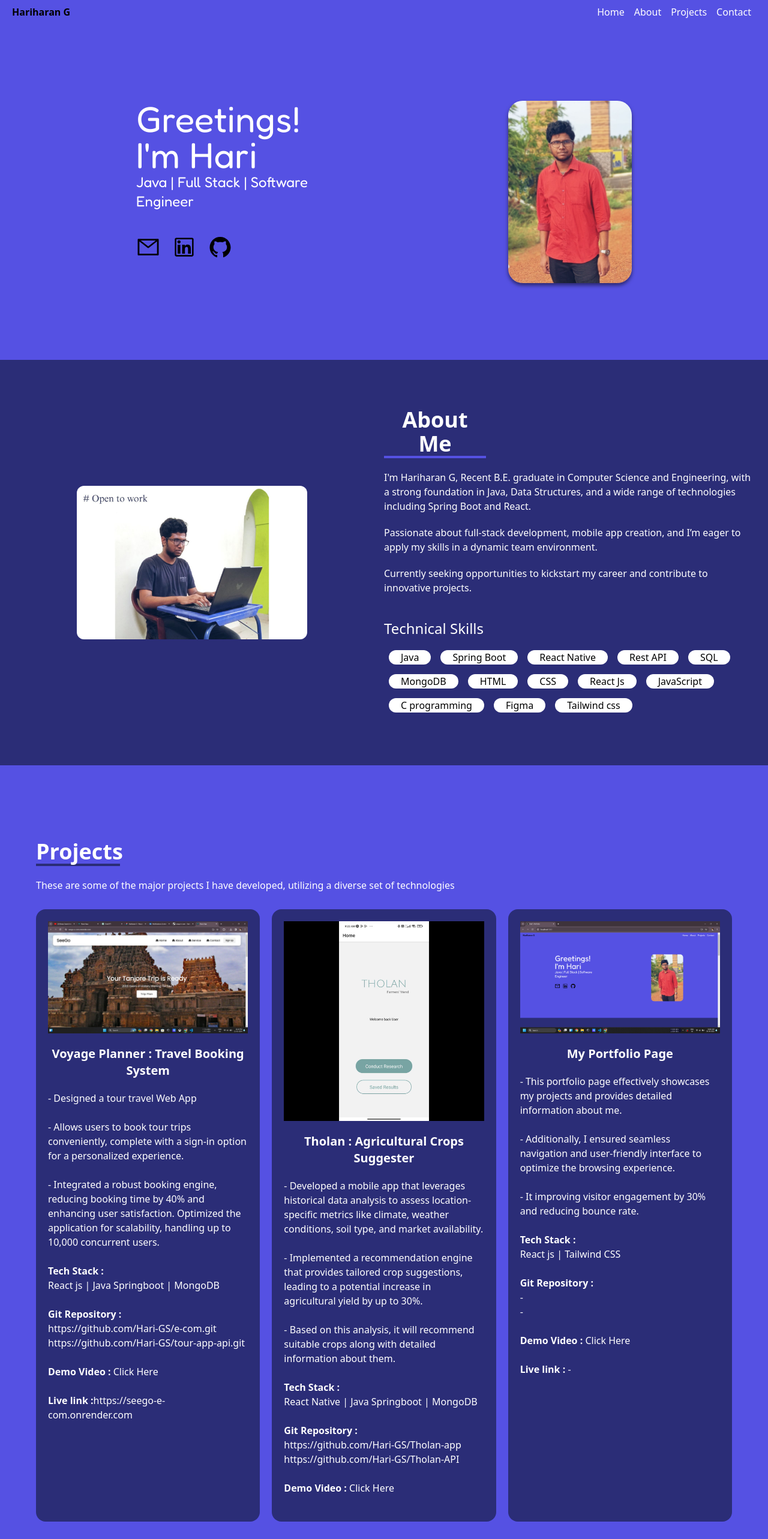
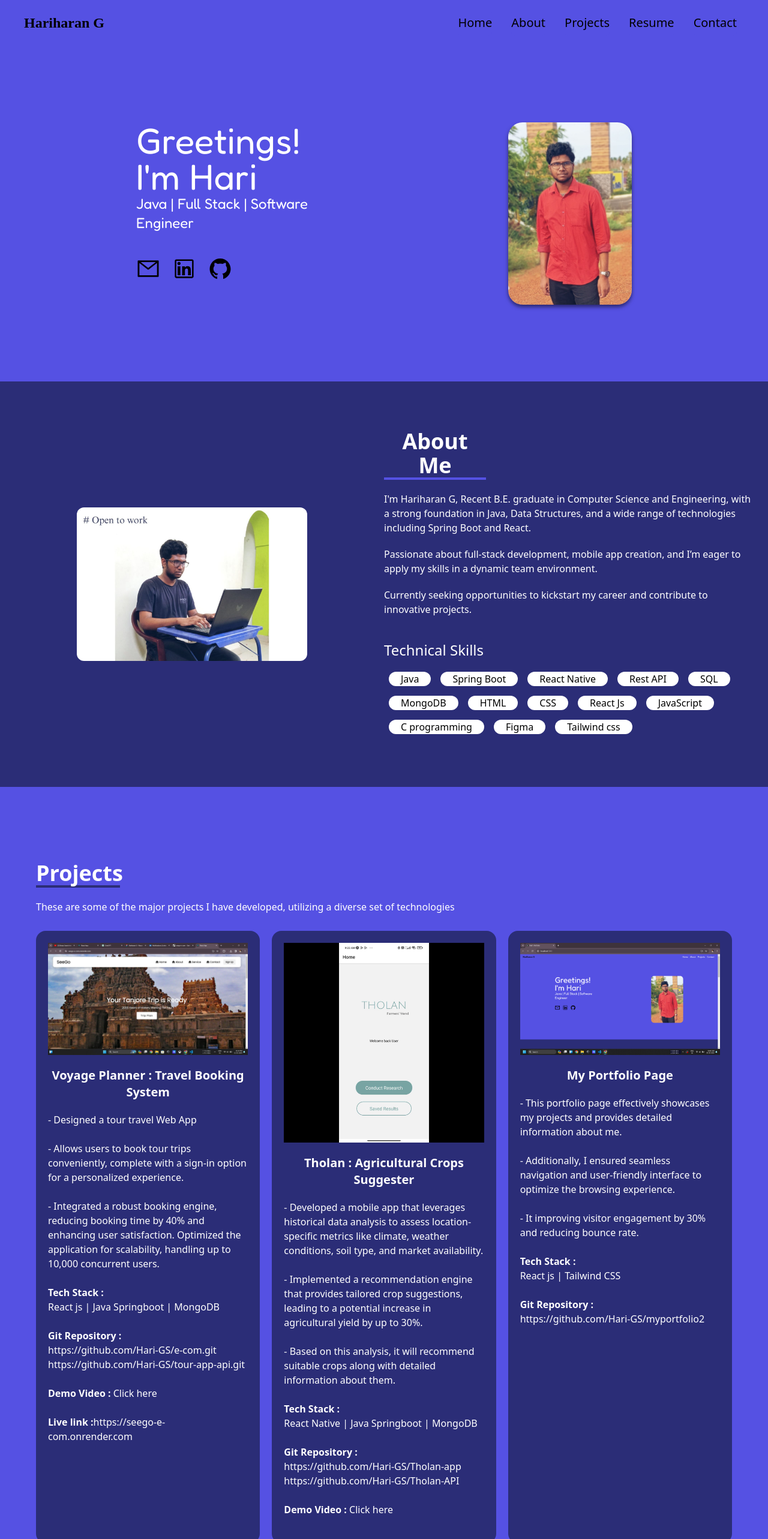
Before and after one commit to Hari-GS/myportfolio2, a React (Create React App) app: page / in a window 1280 px wide. Shown: the top 2566 px of the page at 60% size. Built offline with nearby package versions, Linux system fonts and the light colour scheme.

Commit message:
unwanted bg-secondary color is removed from navbar

```diff
--- a/package.json
+++ b/package.json
@@ -7,6 +7,7 @@
     "@testing-library/jest-dom": "^5.17.0",
     "@testing-library/react": "^13.4.0",
     "@testing-library/user-event": "^13.5.0",
+    "ionicons": "^7.4.0",
     "react": "^18.3.1",
     "react-dom": "^18.3.1",
     "react-icons": "^5.3.0",
--- a/public/index.html
+++ b/public/index.html
@@ -25,6 +25,8 @@
       Learn how to configure a non-root public URL by running `npm run build`.
     -->
     <link href="https://fonts.googleapis.com/css2?family=Fredoka:wght@300..700&family=Sriracha&display=swap" rel="stylesheet">    <title>Hari's Portfolio</title>
+    <script type="module" src="https://unpkg.com/ionicons@7.1.0/dist/ionicons/ionicons.esm.js"></script>
+    <script nomodule src="https://unpkg.com/ionicons@7.1.0/dist/ionicons/ionicons.js"></script>
   </head>
   <body>
     <noscript>You need to enable JavaScript to run this app.</noscript>
--- a/src/App.css
+++ b/src/App.css
@@ -7,11 +7,11 @@ header ul li {
 }
 
 .bg-primary {
-  background: rgb(85 81 227);
+  background: #5551E3;
 }
 
 .bg-secondary{
-  background: #2b2d77
+  background: #2b2d77;
 }
 
 .mobile-nav{
@@ -33,3 +33,13 @@ header ul li {
 html{
   scroll-behavior: smooth;
 }
+
+li {
+  background-color: #2b2d77; /* Default background color for small screens */
+}
+
+@media (min-width: 768px) {
+  li {
+    background-color: #5551E3; /* Background color for big screens (medium and above) */
+  }
+}
--- a/src/App.js
+++ b/src/App.js
@@ -1,4 +1,4 @@
-import Header from './components/Header';
+import Header2 from './components/Header2';
 import './App.css';
 import Hero from './components/Hero';
 import About from './components/About';
@@ -6,11 +6,13 @@ import Projects from './components/Projects';
 import Resume from './components/Resume';
 import Contact from './components/Contact';
 import Footer from './components/Footer';
+import 'ionicons';
+
 
 function App() {
   return (
     <div className="App">
-	  <Header/>
+	    <Header2/>
       <Hero/>
       <About/>
       <Projects/>
--- /dev/null
+++ b/src/components/Header2.js
@@ -0,0 +1,41 @@
+import React, { useState } from 'react'
+import '../App.css';
+
+const Nav = () => {
+    let Links =[
+      {name:"Home",link:"/"},
+      {name:"About",link:"#about"},
+      {name:"Projects",link:"#projects"},
+      {name:"Resume",link:"#resume"},
+      {name:"Contact",link:"#contact"},
+    ];
+
+    const [toggleMenu, setToggleMenu]= useState(false)
+
+    return (
+    <div className='w-full top-0 left-0'>
+      <div className='md:flex items-center justify-between bg-primary py-4 md:px-10 px-7'>
+      <div className='font-bold text-2xl flex items-center font-[Poppins]
+      text-black'>
+        Hariharan G
+      </div>
+
+      <div onClick={()=>setToggleMenu(!toggleMenu)} className='text-3xl absolute right-8 top-4 cursor-pointer md:hidden'>
+        <ion-icon name={toggleMenu?'close' : 'menu'}></ion-icon>
+      </div>
+
+      <ul className={`md:flex md:items-center md:pb-0 absolute md:static bg-primary md:z-auto z-[50] left-0 w-full md:w-auto md:pl-0 px-3 transition-all duration-500 ease-in ${toggleMenu ? 'top-16':'top-[-490px]'}`}>
+        {
+          Links.map((link)=>(
+            <li onClick={()=>setToggleMenu(!toggleMenu)} key={link.name} className='md:ml-8 text-xl md:my-0 py-2 my-2 text-center rounded-md'>
+              <a href={link.link} className='md:text-black text-white md:bg- hover:text-white duration-500'>{link.name}</a>
+            </li>
+          ))
+        }
+      </ul>
+      </div>
+    </div>
+  )
+}
+
+export default Nav
--- a/src/components/Projects.js
+++ b/src/components/Projects.js
@@ -22,7 +22,9 @@ function Projects() {
                 livelinktext: "https://seego-e-com.onrender.com",
                 demoVideoText: "https://www.linkedin.com/posts/dev-hariharan-g_greetings-here-i-have-designed-a-tour-travel-activity-7172231123815612417-z3Vm?utm_source=share&utm_medium=member_desktop",
                 demoVideoLink: "https://www.linkedin.com/posts/dev-hariharan-g_greetings-here-i-have-designed-a-tour-travel-activity-7172231123815612417-z3Vm?utm_source=share&utm_medium=member_desktop",
-                liveLinkLabel : 'Live link :'
+                liveLinkLabel : 'Live link :',
+                demoLabel : 'Demo Video : ',
+                demoClicker : 'Click here'
             },
             {
                 image: websiteimg2,
@@ -38,7 +40,9 @@ function Projects() {
                 livelink: "",
                 livelinktext: "",
                 demoVideoLink: "https://www.linkedin.com/posts/dev-hariharan-g_agriculturalinnovation-finalyearproject-tholan-activity-7218275881427902464-NDih?utm_source=share&utm_medium=member_desktop",
-                demoVideoText: "https://www.linkedin.com/posts/dev-hariharan-g_agriculturalinnovation-finalyearproject-tholan-activity-7218275881427902464-NDih?utm_source=share&utm_medium=member_desktop"
+                demoVideoText: "https://www.linkedin.com/posts/dev-hariharan-g_agriculturalinnovation-finalyearproject-tholan-activity-7218275881427902464-NDih?utm_source=share&utm_medium=member_desktop",
+                demoLabel : 'Demo Video : ',
+                demoClicker : 'Click here'
             },
             {
                 image: websiteimg3,
@@ -46,22 +50,24 @@ function Projects() {
                 line1:'- This portfolio page effectively showcases my projects and provides detailed information about me.',
                 line2: '- Additionally, I ensured seamless navigation and user-friendly interface to optimize the browsing experience.',
                 line3: '- It improving visitor engagement by 30% and reducing bounce rate.',
-                gitlink:"",
-                gitlinksText:" - ",
+                gitlink:"https://github.com/Hari-GS/myportfolio2",
+                gitlinksText:"https://github.com/Hari-GS/myportfolio2",
                 gitlink2: "",
-                gitlinksText2 : " - ",
+                gitlinksText2 : "",
                 techstack: "React js | Tailwind CSS" ,
                 livelink: "",
-                livelinktext: " - ",
-                liveLinkLabel : 'Live link :'
+                livelinktext: "",
+                liveLinkLabel : '',
+                demoLabel : '',
+                demoClicker : ''
             }
         ]
     }
 
     return (
-        <section id='projects' className='flex flex-col md:py-24 py-12 px-5 justify-center bg-primary text-white'>
+        <section id='projects' className='flex flex-col md:py-24 py-12 md:px-5 px-2 justify-center bg-primary text-white'>
             <div className='w-full'>
-                <div className='flex flex-col py-7 md:px-10 px-0'>
+                <div className='flex flex-col py-7 md:px-10 px-2'>
                     <h1 className='text-4xl border-b-4 border-secondary mb-5 w-[140px] font-bold'>Projects</h1>
                     <p>These are some of the major projects I have developed, utilizing a diverse set of technologies</p>
                 </div>
@@ -91,7 +97,7 @@ function Projects() {
                                     <a target='_blank' className='hover:text-amber-200' href={projects.gitlink2}>{projects.gitlinksText2}</a>
                                     <br/>
                                     <br/>
-                                    <p className='font-bold'>Demo Video : <a className='hover:text-amber-200 font-normal' target='_blank'  href={projects.demoVideoLink}>Click Here</a></p>
+                                    <p className='font-bold'>{projects.demoLabel}<a className='hover:text-amber-200 font-normal' target='_blank'  href={projects.demoVideoLink}>{projects.demoClicker}</a></p>
                                     <br/>
                                     <p className='font-bold'>{projects.liveLinkLabel}<a className='hover:text-amber-200 font-normal' target='_blank' href={projects.livelink}>{projects.livelinktext}</a></p>
                                 </div>
--- a/tailwind.config.js
+++ b/tailwind.config.js
@@ -6,7 +6,7 @@ module.exports = {
   theme: {
     extend: {
       borderColor:{
-        'primary' : 'rgb(85 81 227)',
+        'primary' : '#5551E3',
         'secondary' : '#2b2d77'
       }
     },
```
Also changed, not shown: 1 other file (tests, documents, lock files or other folders).
